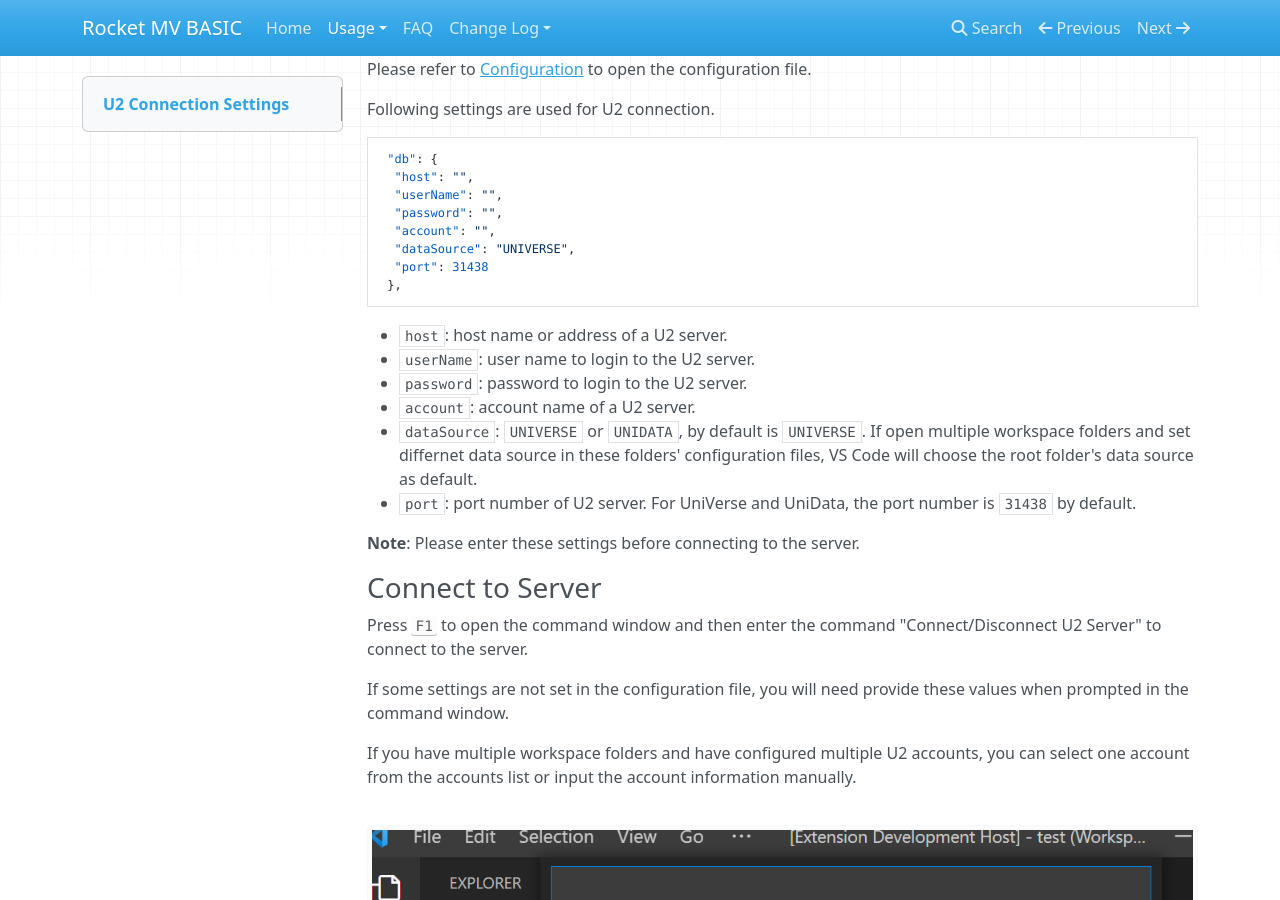
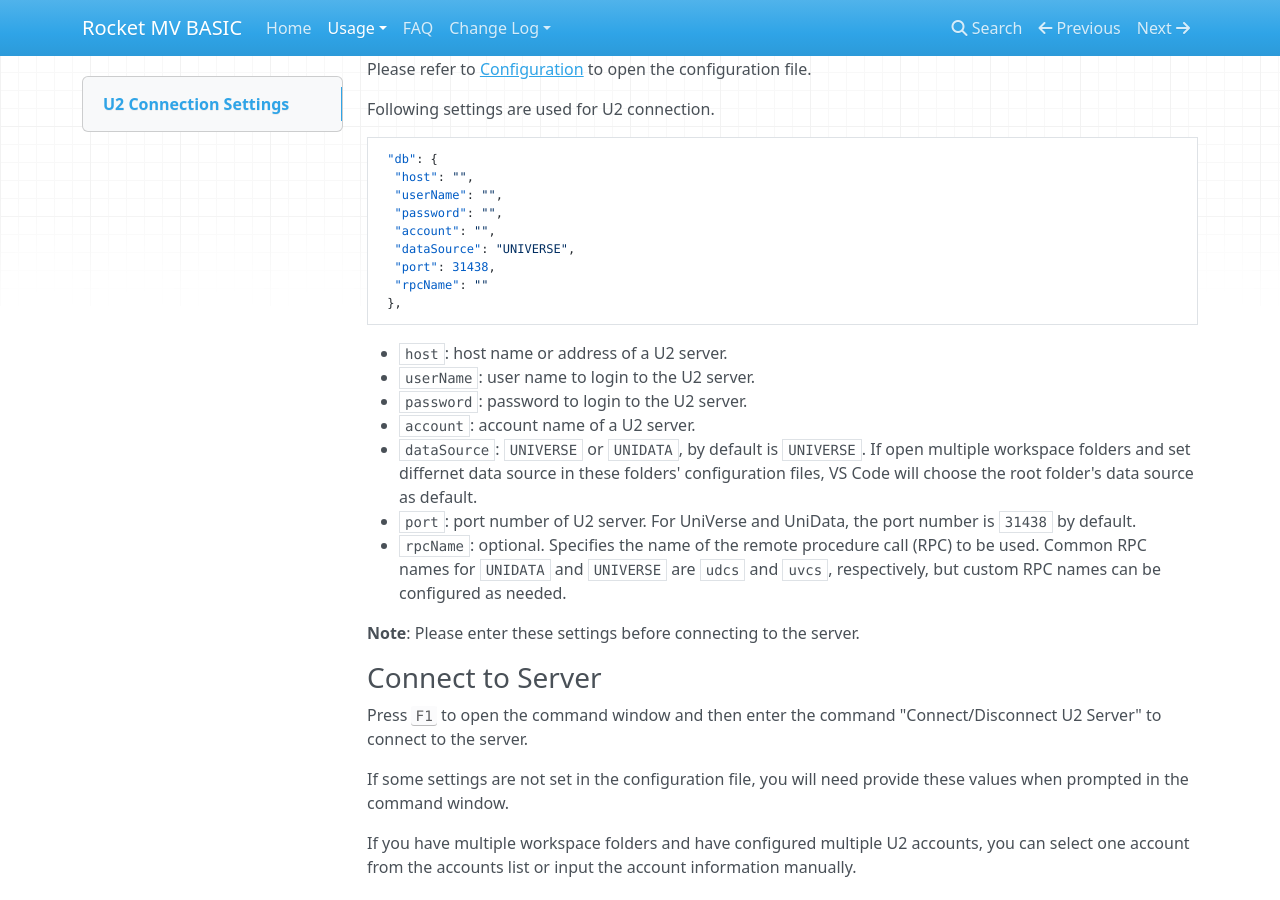
Before and after one commit to RocketSoftware/rocket-mvbasic, an MkDocs documentation site: the page built from docs/usage/Connection.md, in a window 1280 px wide and 900 px high, scrolled down 331 px. Built offline with MkDocs 1.6.1, drawn with Linux system fonts in a browser that asks for light colours; nearby versions of some CDN libraries.

Commit message:
update docs for MVVS-2.5.0 release

````diff
--- a/docs/usage/Connection.md
+++ b/docs/usage/Connection.md
@@ -21,7 +21,8 @@
   "password": "",
   "account": "",
   "dataSource": "UNIVERSE",
-  "port": 31438
+  "port": 31438,
+  "rpcName": ""
  },
 ```
 
@@ -31,6 +32,7 @@
 - `account`: account name of a U2 server.
 - `dataSource`: `UNIVERSE` or `UNIDATA`, by default is `UNIVERSE`. If open multiple workspace folders and set differnet data source in these folders' configuration files, VS Code will choose the root folder's data source as default.
 - `port`: port number of U2 server. For UniVerse and UniData, the port number is `31438` by default.
+- `rpcName`: optional. Specifies the name of the remote procedure call (RPC) to be used. Common RPC names for `UNIDATA` and `UNIVERSE` are `udcs` and `uvcs`, respectively, but custom RPC names can be configured as needed.
 
 **Note**: Please enter these settings before connecting to the server.
 
````
